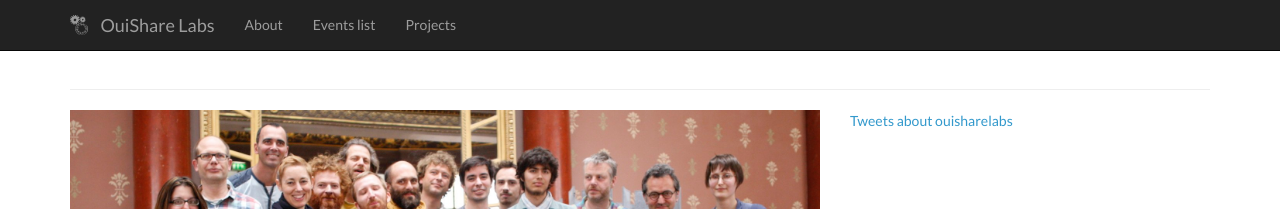
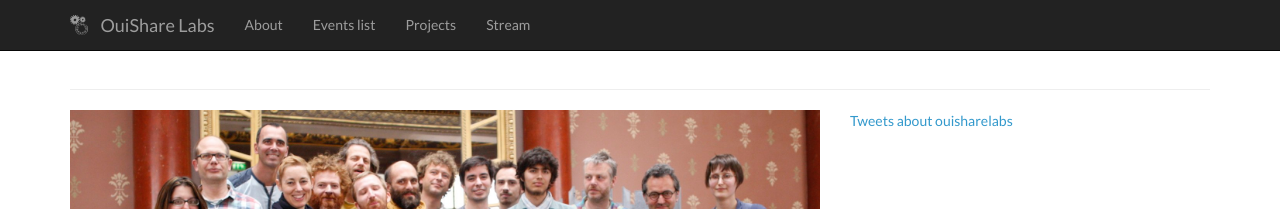
Before and after one commit to kirilind/oslabs-website, a Jekyll site: the page built from index.html, in a window 1280 px wide. Shown: the top 209 px of the page. Built offline with Jekyll 4.4.1, drawn with Linux system fonts in a browser that asks for light colours; comment, search, counter and statistics services are not loaded.

Commit message:
add stream

```diff
--- a/_includes/nav.html
+++ b/_includes/nav.html
@@ -16,6 +16,7 @@
               <li><a href="{{ page.url | prepend: site.baseurl }}">{{ page.title }}</a></li>
               {% endif %}
             {% endfor %}
+            <li><a href="https://stream.ouisharelabs.net/" target="_blank">Stream</a></li>
           </ul>
         </div><!--/.nav-collapse -->
       </div>
```
